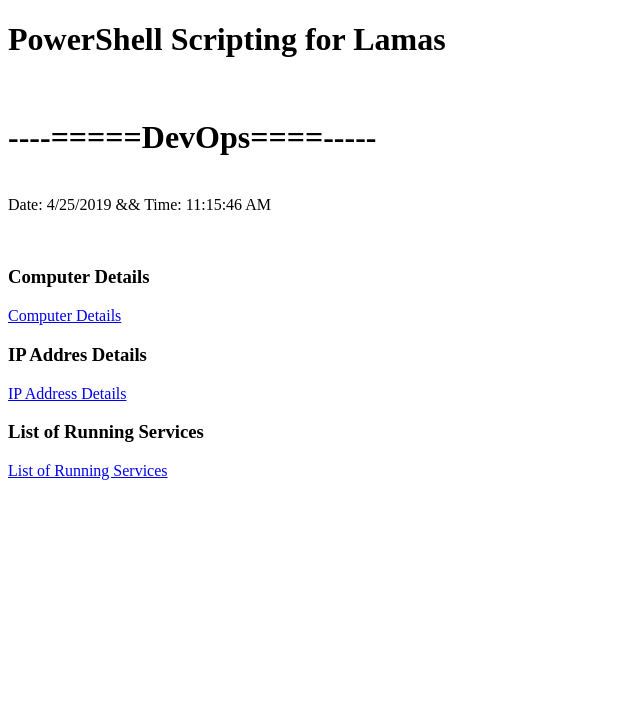
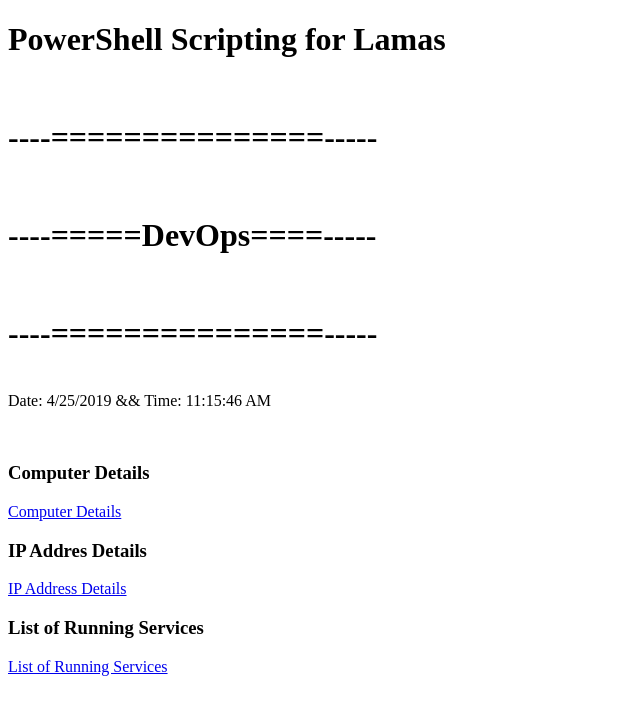
Before and after one commit to BecherX64/PS-LocalInfo-Git001, a plain HTML site: page PS-LocalInfo-Git001/WebPage/Index.html in a window 1280 px wide. Shown: the whole page, without its empty margins (0-640 px from the left). Drawn offline with Linux system fonts and the light colour scheme.

Commit message:
#2019-04-25: #03

```diff
--- a/PS-LocalInfo-Git001/WebPage/Index.html
+++ b/PS-LocalInfo-Git001/WebPage/Index.html
@@ -8,7 +8,9 @@
 <body>
     <P>
         <h1>PowerShell Scripting for Lamas</h1><br>
+        <h1>----===============-----</h1><br>
         <h1>----=====DevOps====-----</h1><br>
+        <h1>----===============-----</h1><br>
         Date: <span id="myDate"></span> && Time: <span id="myTime"></span>
     </P><br>
     <p>
```
